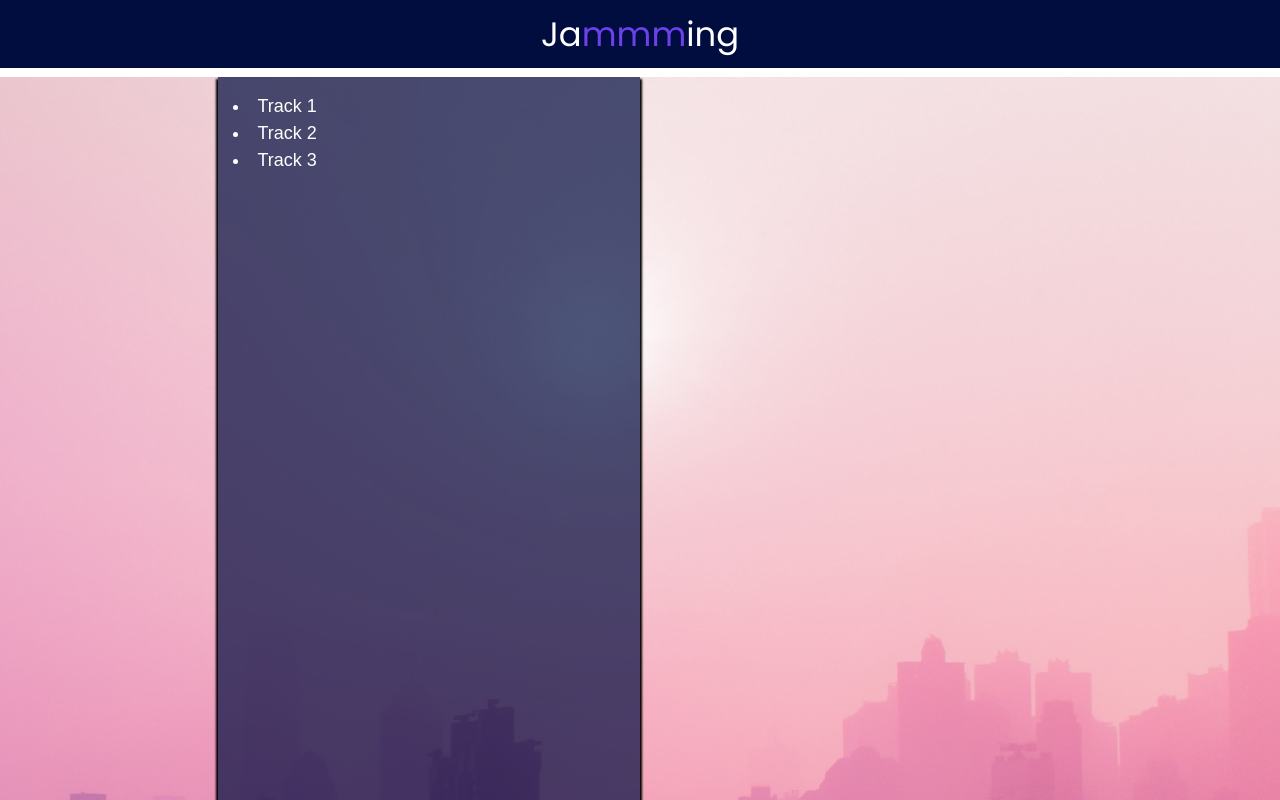
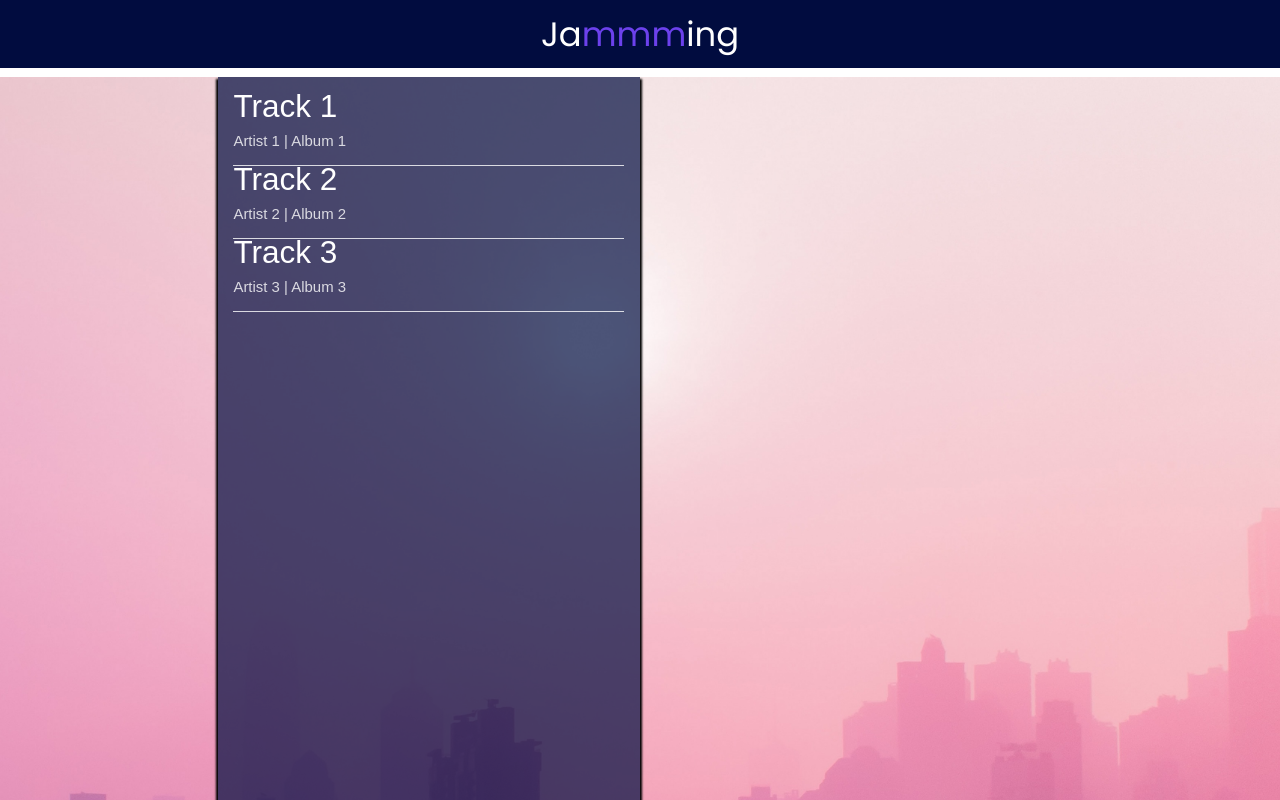
Before and after one commit to kailaburgin/jammming, a React (Create React App) app: page / in a window 1280 px wide. Shown: the top 800 px of the page. Built offline with nearby package versions, Linux system fonts and the light colour scheme.

Commit message:
completed steps 34 and 35

```diff
--- a/src/Components/App/App.js
+++ b/src/Components/App/App.js
@@ -16,7 +16,13 @@ function App() {
       name: "Track 2",
       artist: "Artist 2",
       album: "Album 2",
-      id: 1,
+      id: 2,
+    },
+    {
+      name: "Track 3",
+      artist: "Artist 3",
+      album: "Album 3",
+      id: 3,
     },
   ]);
 
@@ -29,7 +35,7 @@ function App() {
         {/* <!-- Add a SearchBar component --> */}
 
         <div className={styles["App-playlist"]}>
-          {<SearchResults userSearchResults={searchResults} />}
+          <SearchResults userSearchResults={searchResults} />
           {/* <!-- Add a Playlist component --> */}
         </div>
       </div>
--- a/src/Components/SearchResults/SearchResults.js
+++ b/src/Components/SearchResults/SearchResults.js
@@ -5,7 +5,7 @@ import TrackList from "../TrackList/TrackList";
 function SearchResults(props) {
   return (
     <div className={styles.SearchResults}>
-      {<TrackList userSearchResults={props.userSearchResults} />}
+      <TrackList userSearchResults={props.userSearchResults} />
     </div>
   );
 }
--- a/src/Components/Track/Track.js
+++ b/src/Components/Track/Track.js
@@ -10,9 +10,8 @@ function Track(props) {
   return (
     <div className={styles.Track}>
       <div className={styles["Track-information"]}>
-        {/* <h3><!-- track name will go here --></h3> */}
-
-        {/* <p><!-- track artist will go here--> | <!-- track album will go here --></p> */}
+        <h3>{props.track.name}</h3>
+        <p>{props.track.artist} | {props.track.album}</p>
       </div>
       {/* <button class="Track-action"><!-- + or - will go here --></button> */}
     </div>
--- a/src/Components/TrackList/TrackList.js
+++ b/src/Components/TrackList/TrackList.js
@@ -1,13 +1,13 @@
 import React from "react";
 import styles from "./TrackList.module.css";
+import Track from "../Track/Track";
 
-function Tracklist() {
+function Tracklist(props) {
   return (
     <div className={styles.TrackList}>
-      {/* <!-- You will add a map method that renders a set of Track components  --> */}
-      <li>Track 1</li>
-      <li>Track 2</li>
-      <li>Track 3</li>
+      {props.userSearchResults.map((track) => (
+        <Track track={track} key={track.id} />
+      ))}
     </div>
   );
 }
```
